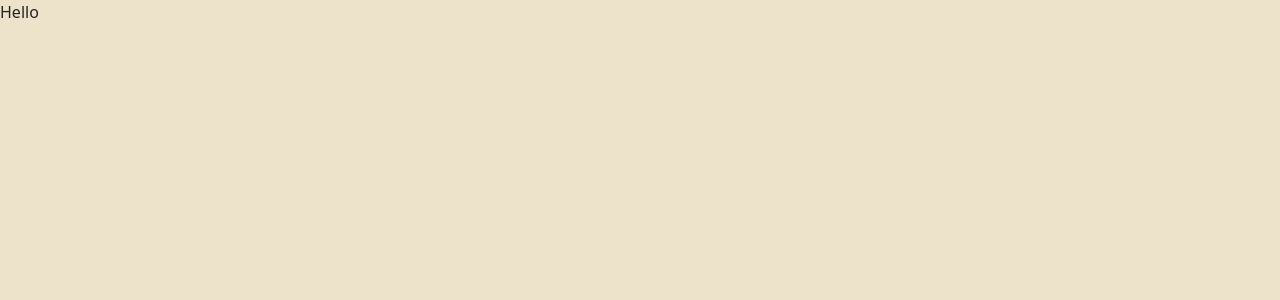
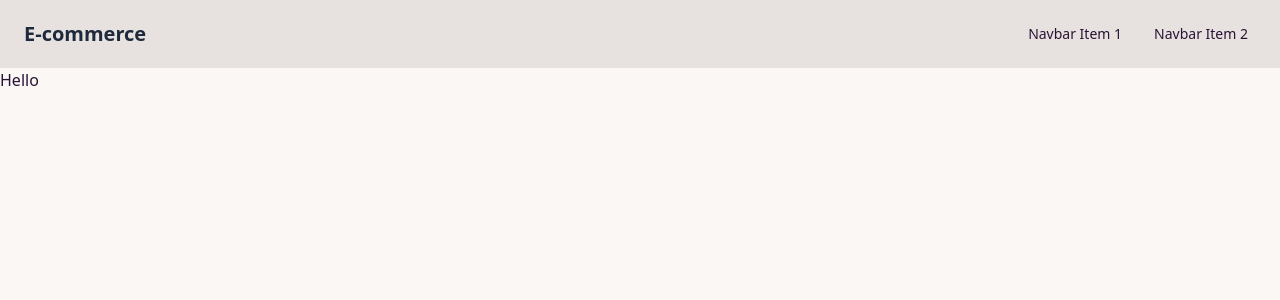
Before and after one commit to OlyMahmudMugdho/ecommerce-ui-microservice, a Next.js app: page / in a window 1280 px wide. Shown: the top 300 px of the page. Built offline with nearby package versions, Linux system fonts and the light colour scheme.

Commit message:
layout - added navbar

```diff
--- a/src/app/layout.tsx
+++ b/src/app/layout.tsx
@@ -1,6 +1,7 @@
 import type { Metadata } from "next";
 import localFont from "next/font/local";
 import "./globals.css";
+import Navbar from "@/components/Navbar";
 
 const geistSans = localFont({
   src: "./fonts/GeistVF.woff",
@@ -24,10 +25,11 @@ export default function RootLayout({
   children: React.ReactNode;
 }>) {
   return (
-    <html data-theme="retro" lang="en">
+    <html data-theme="cupcake" lang="en">
       <body
         className={`${geistSans.variable} ${geistMono.variable} antialiased`}
       >
+        <Navbar />
         {children}
       </body>
     </html>
```
